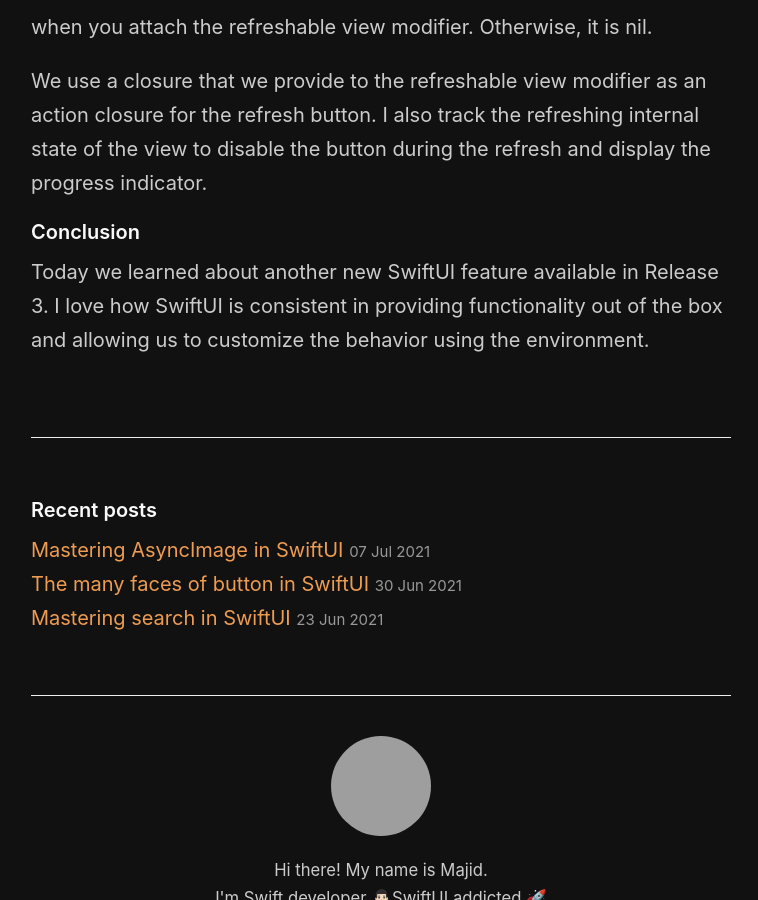
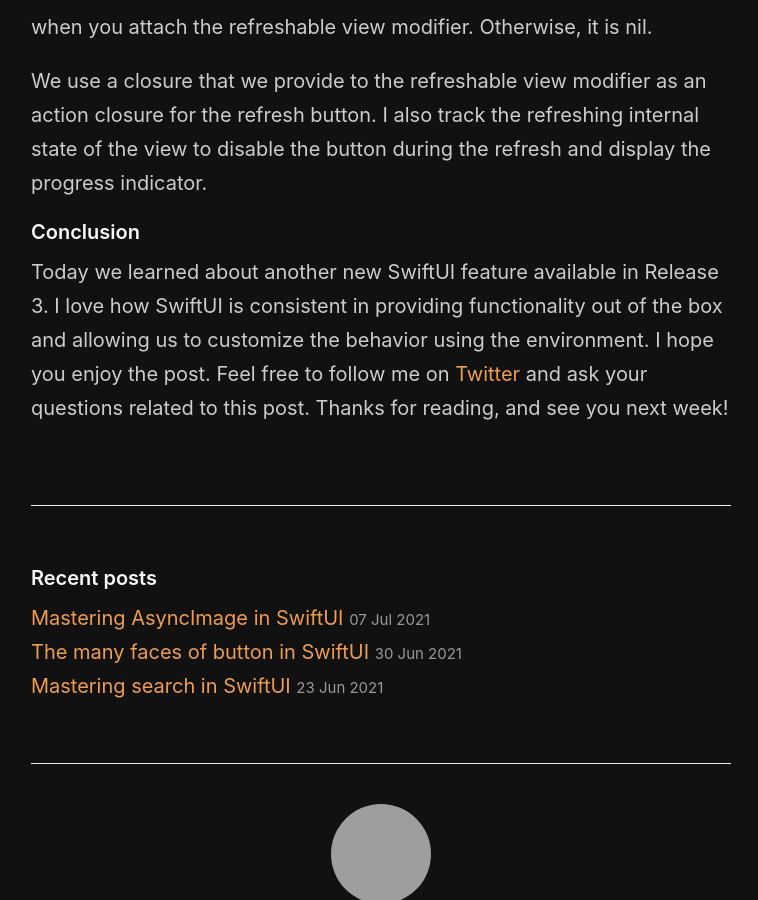
Before and after one commit to mecid/mecid.github.io, a Jekyll site: the page built from _posts/2021-07-14-pull-to-refresh-in-swiftui.md, in a window 1280 px wide and 900 px high, scrolled down 1712 px, cut to the strip 0-900 px from the top of the window. Shown: the whole strip, without its empty margins (259-1017 px from the left). Built offline with Jekyll 4.4.1, drawn with Linux system fonts in a browser that asks for light colours; grey boxes are pictures that could not be loaded.

Commit message:
conclusion added to ptr post

```diff
--- a/_posts/2021-07-14-pull-to-refresh-in-swiftui.md
+++ b/_posts/2021-07-14-pull-to-refresh-in-swiftui.md
@@ -32,4 +32,4 @@ We use the Environment property wrapper to access the optional refresh action of
 We use a closure that we provide to the refreshable view modifier as an action closure for the refresh button. I also track the refreshing internal state of the view to disable the button during the refresh and display the progress indicator.
 
 #### Conclusion
-Today we learned about another new SwiftUI feature available in Release 3. I love how SwiftUI is consistent in providing functionality out of the box and allowing us to customize the behavior using the environment.
+Today we learned about another new SwiftUI feature available in Release 3. I love how SwiftUI is consistent in providing functionality out of the box and allowing us to customize the behavior using the environment. I hope you enjoy the post. Feel free to follow me on [Twitter](https://twitter.com/mecid) and ask your questions related to this post. Thanks for reading, and see you next week!
```
